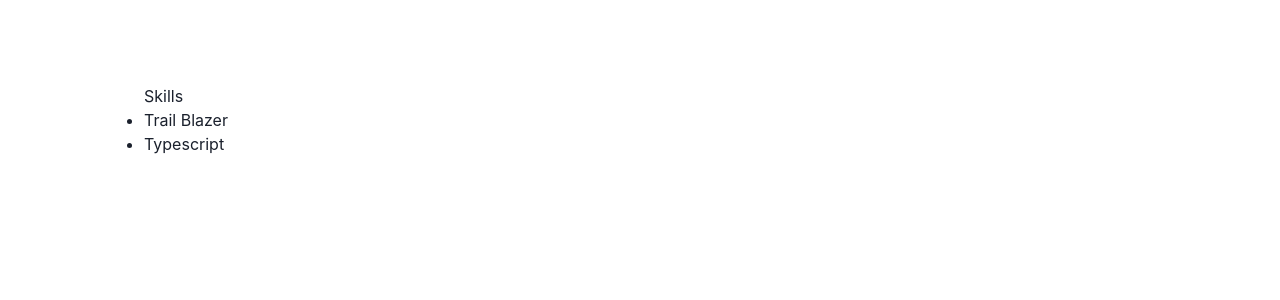
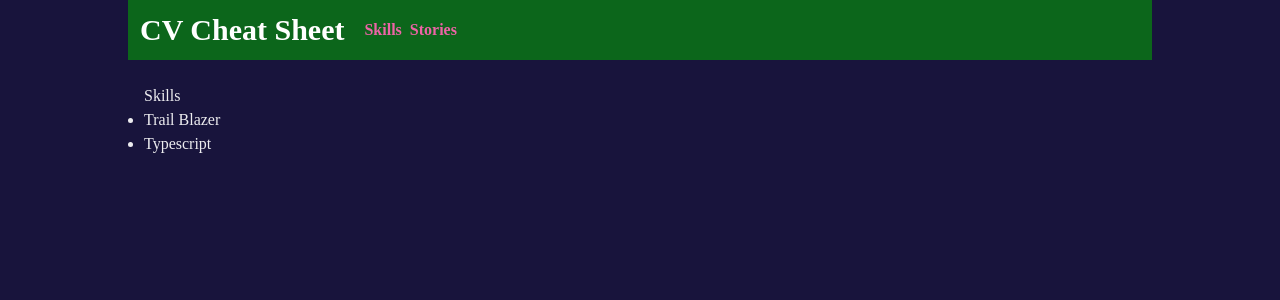
Before and after one commit to skandog/cvcs, a React (Create React App) app: page / in a window 1280 px wide. Shown: the top 300 px of the page. Built offline with nearby package versions, Linux system fonts and the light colour scheme; no server answers.

Commit message:
created custom theme for chakra

```diff
--- a/src/components/Navbar.tsx
+++ b/src/components/Navbar.tsx
@@ -21,6 +21,8 @@
         p={3}
         maxW="container.lg"
         color={'white'}
+        bg="#0c661b"
+        css={{backdropFilter: 'blur(100px)'}}
         // @ts-ignore
         wrap="wrap"
         // @ts-ignore
--- a/src/index.tsx
+++ b/src/index.tsx
@@ -2,13 +2,14 @@
 import ReactDOM from 'react-dom/client';
 import App from './App';
 import {ChakraProvider} from '@chakra-ui/react';
+import theme from './lib/theme';
 
 const root = ReactDOM.createRoot(
   document.getElementById('root') as HTMLElement,
 );
 root.render(
   <React.StrictMode>
-    <ChakraProvider>
+    <ChakraProvider theme={theme}>
       <App />
     </ChakraProvider>
   </React.StrictMode>,
--- /dev/null
+++ b/src/lib/theme.tsx
@@ -0,0 +1,57 @@
+import {extendTheme} from '@chakra-ui/react';
+import {mode} from '@chakra-ui/theme-tools';
+
+const styles = {
+  global: props => ({
+    body: {
+      bg: mode('#FBFAF5', '#18143c')(props),
+    },
+  }),
+};
+
+const components = {
+  Heading: {
+    variants: {
+      'section-title': {
+        textDecoration: 'underline',
+        fontSize: 20,
+        textUnderlineOffset: 6,
+        textDecorationColor: '#525252',
+        textDecorationThickness: 4,
+        marginTop: 3,
+        marginBottom: 4,
+      },
+    },
+  },
+  Link: {
+    baseStyle: props => ({
+      color: mode('#48A9A6', 'pink.400')(props),
+      textUnderlineOffset: 3,
+      fontWeight: 'bold',
+    }),
+  },
+};
+
+const fonts = {
+  heading: "'Caveat'",
+  body: "'Raleway'",
+};
+
+const colors = {
+  glassTeal: '#48A9A6',
+};
+
+const config = {
+  initialColorMode: 'dark',
+  useSystemColorMode: true,
+};
+
+const theme = extendTheme({
+  config,
+  styles,
+  components,
+  colors,
+  fonts,
+});
+
+export default theme;
```
